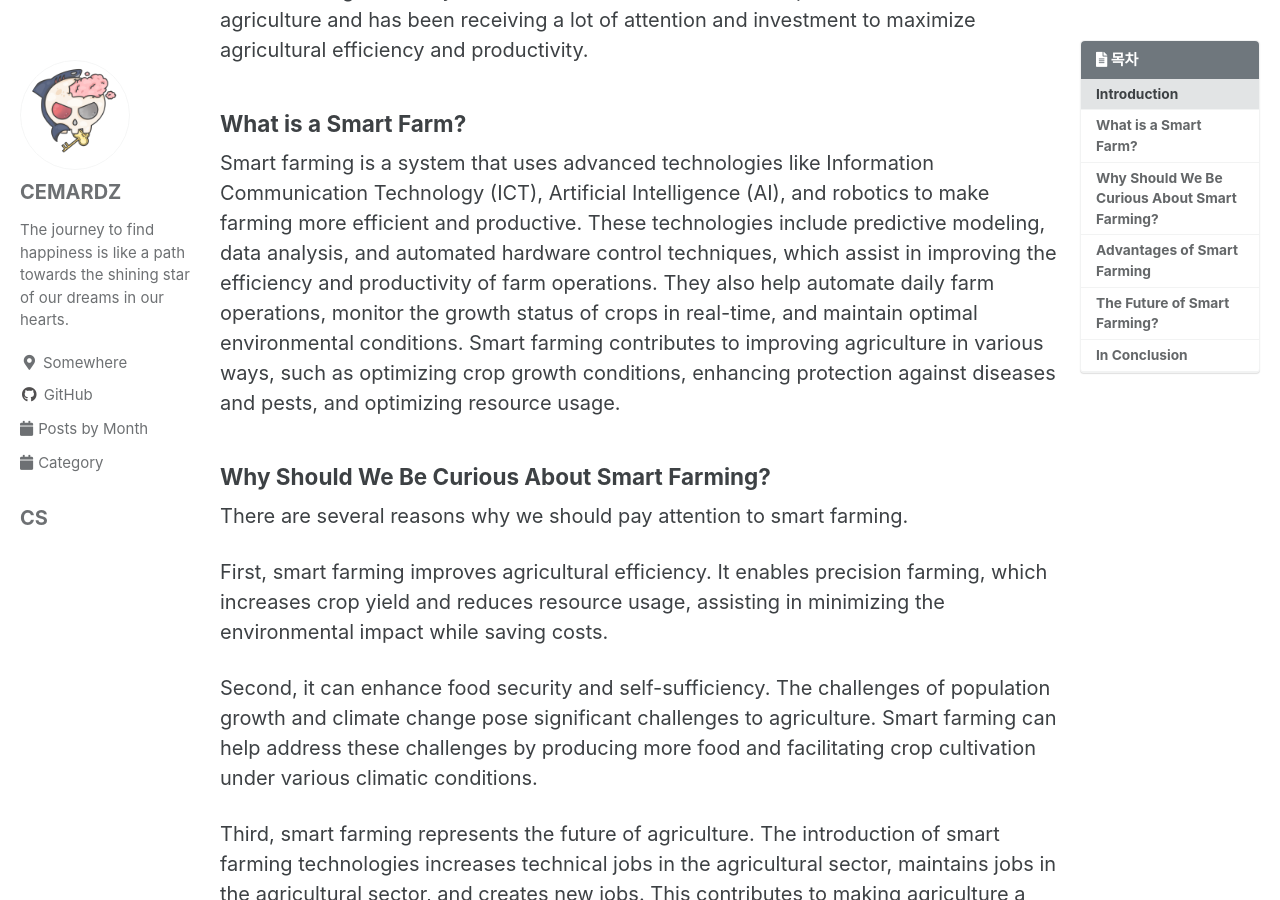
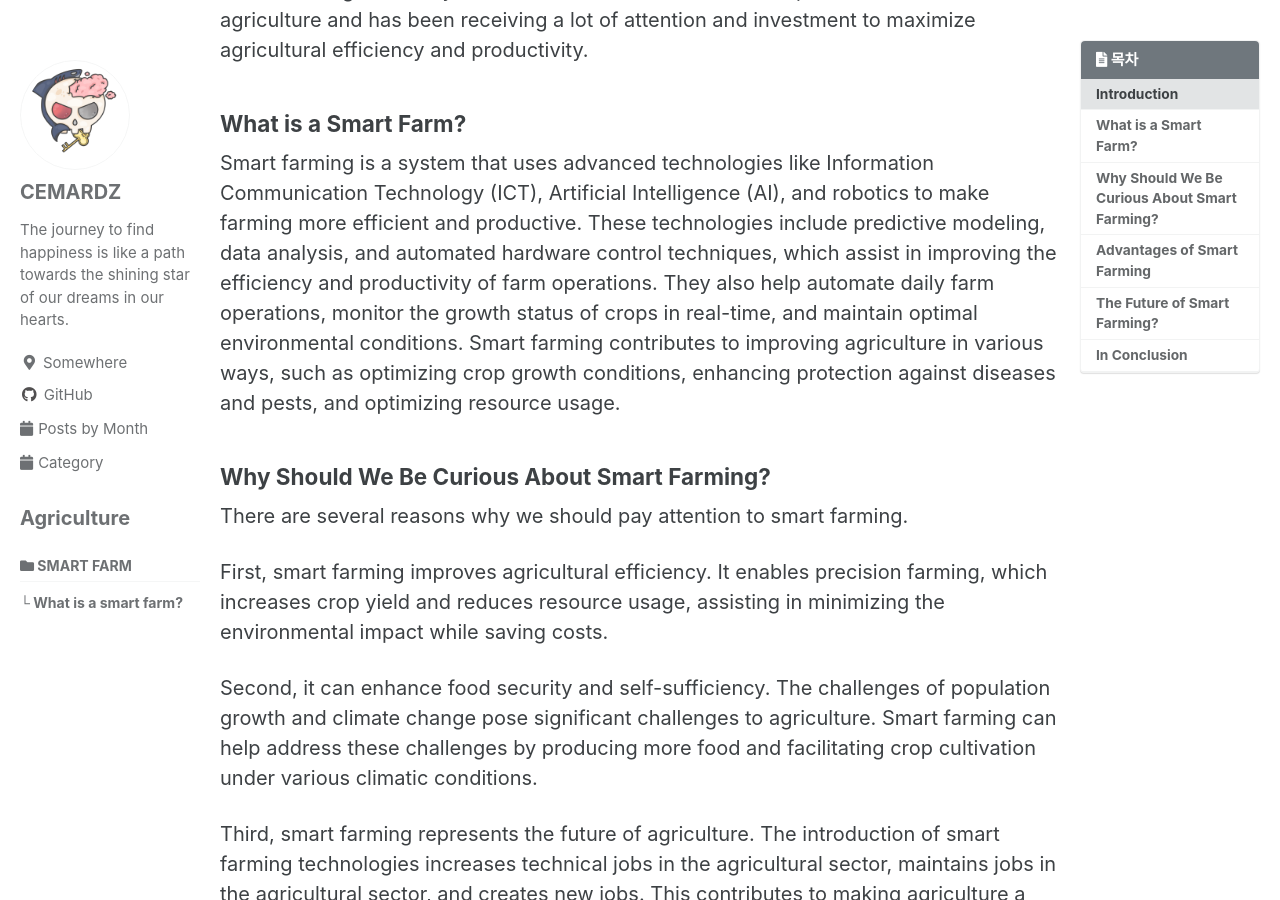
Before and after one commit to cemardz/cemardz.github.io, a Jekyll site: the page built from _posts/agriculture/2023-05-21-What-is-a-smart-farm.md, in a window 1280 px wide and 900 px high, scrolled down 352 px. Built offline with Jekyll 4.4.1, drawn with Linux system fonts in a browser that asks for light colours; cached includes are drawn as plain includes; some web fonts are replaced; comment, search, counter and statistics services are not loaded.

Commit message:
Update 2023-05-21-What-is-a-smart-farm.md

```diff
--- a/_posts/agriculture/2023-05-21-What-is-a-smart-farm.md
+++ b/_posts/agriculture/2023-05-21-What-is-a-smart-farm.md
@@ -1,7 +1,7 @@
 ---
 sidebar:
-  title: "CS"
-  nav: sidebar-cs
+  title: "Agriculture"
+  nav: sidebar-agriculture
 title: "What is a Smart Farm?"
 excerpt: "Smart farming has always been of utmost interest to me."
 toc: true
```
